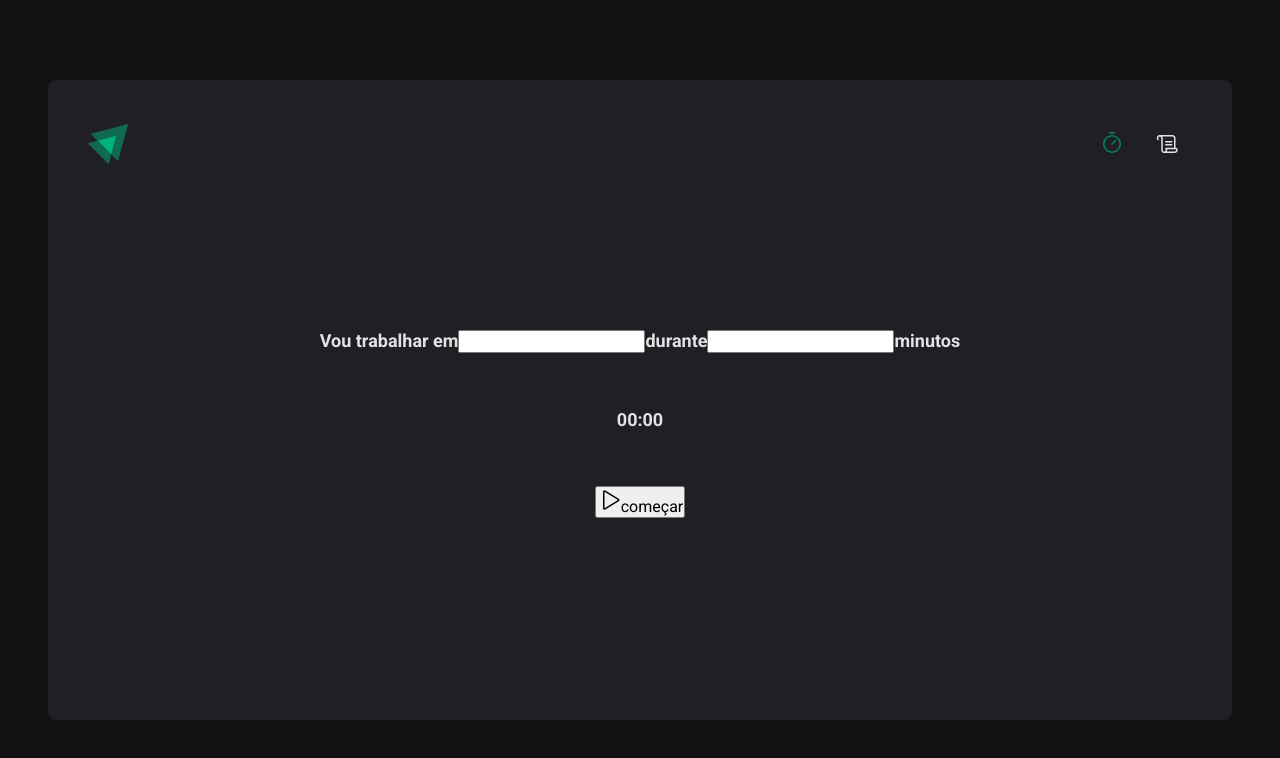
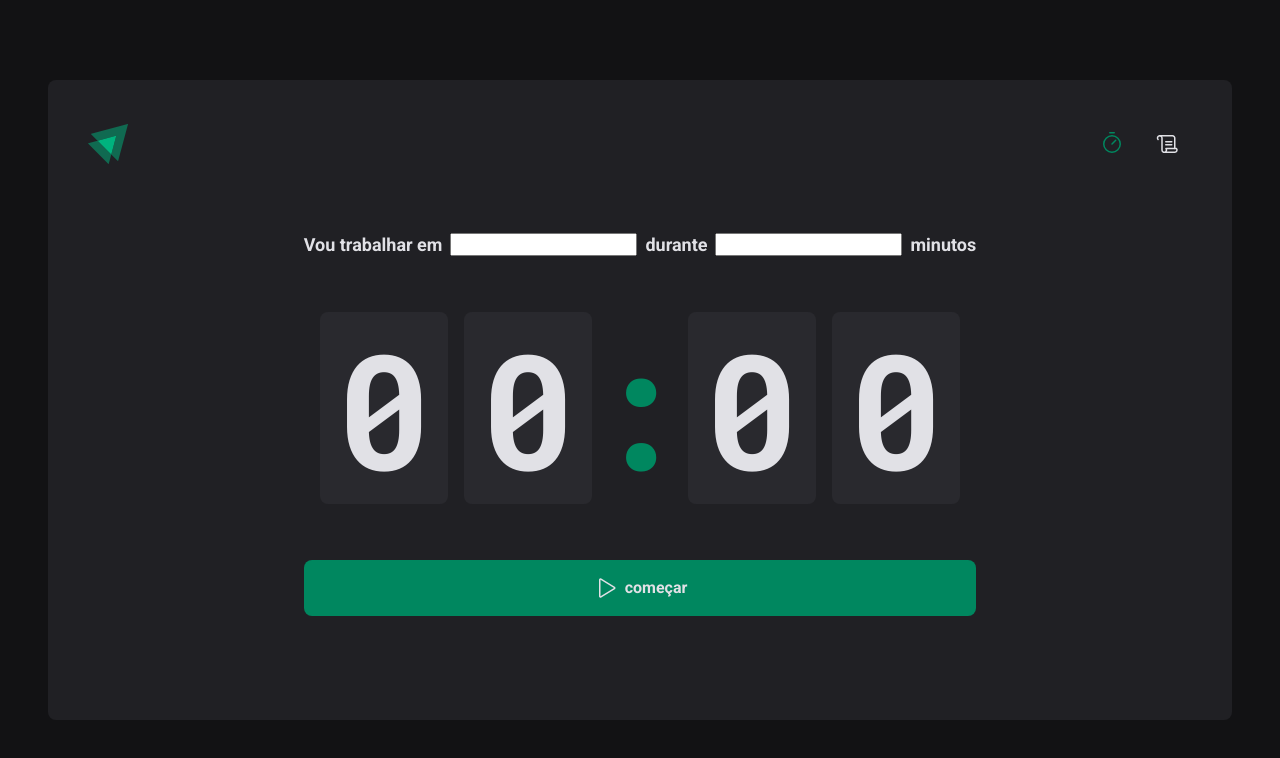
Before and after one commit to Hugovarellaa/Ignite-lab, a React (Vite) app in the folder ignite-timer/: page / in a window 1280 px wide. Shown: the top 758 px of the page. Built offline with nearby package versions, Linux system fonts and the light colour scheme.

Commit message:
Estilos button

```diff
--- a/ignite-timer/src/pages/Home/index.tsx
+++ b/ignite-timer/src/pages/Home/index.tsx
@@ -1,11 +1,18 @@
 import { Play } from 'phosphor-react'
-import { ContainerHome, CountdownContainer, FormContainer } from './styles'
+import {
+  ContainerHome,
+  CountdownContainer,
+  FormContainer,
+  Separator,
+  // eslint-disable-next-line prettier/prettier
+  StartCountDownButton
+} from './styles'
 
 export function Home() {
   return (
     <ContainerHome>
-      <FormContainer>
-        <div>
+      <form>
+        <FormContainer>
           <label htmlFor="task">Vou trabalhar em</label>
           <input id="task" />
 
@@ -13,21 +20,21 @@ export function Home() {
           <input type="number" id="minutesAmount" />
 
           <span>minutos</span>
-        </div>
+        </FormContainer>
 
         <CountdownContainer>
           <span>0</span>
           <span>0</span>
-          <span>:</span>
+          <Separator>:</Separator>
           <span>0</span>
           <span>0</span>
         </CountdownContainer>
 
-        <button type="submit">
+        <StartCountDownButton type="submit">
           <Play size={24} />
           começar
-        </button>
-      </FormContainer>
+        </StartCountDownButton>
+      </form>
     </ContainerHome>
   )
 }
--- a/ignite-timer/src/pages/Home/styles.ts
+++ b/ignite-timer/src/pages/Home/styles.ts
@@ -16,7 +16,7 @@ export const ContainerHome = styled.main`
   }
 `
 
-export const FormContainer = styled.form`
+export const FormContainer = styled.div`
   width: 100%;
   display: flex;
   align-items: center;
@@ -28,4 +28,47 @@ export const FormContainer = styled.form`
   flex-wrap: wrap;
 `
 
-export const CountdownContainer = styled.div``
+export const CountdownContainer = styled.div`
+  font-family: 'Roboto Mono', monospace;
+  font-size: 10rem;
+  line-height: 8rem;
+  color: ${({ theme }) => theme.colors['gray-100']};
+  display: flex;
+  gap: 1rem;
+
+  span {
+    background-color: ${({ theme }) => theme.colors['gray-700']};
+    padding: 2rem 1rem;
+    border-radius: 8px;
+  }
+`
+
+export const Separator = styled.div`
+  padding: 2rem 0;
+  color: ${({ theme }) => theme.colors['green-500']};
+
+  width: 4rem;
+  overflow: hidden;
+  display: flex;
+  justify-content: center;
+`
+export const StartCountDownButton = styled.button`
+  width: 100%;
+  border: 0;
+  padding: 1rem;
+  border-radius: 8px;
+
+  display: flex;
+  align-items: center;
+  justify-content: center;
+
+  gap: 0.5rem;
+  font-weight: bold;
+
+  background-color: ${({ theme }) => theme.colors['green-500']};
+  color: ${({ theme }) => theme.colors['gray-100']};
+
+  &:hover {
+    background-color: ${({ theme }) => theme.colors['green-700']};
+  }
+`
--- a/ignite-timer/src/styles/GlobalStyles.ts
+++ b/ignite-timer/src/styles/GlobalStyles.ts
@@ -21,6 +21,7 @@ export const GlobalStyles = createGlobalStyle`
     font-family: "Roboto", sans-serif;
     font-size: 1rem;
     font-weight: 400;
+    -webkit-font-smoothing: antialiased;
   }
 
   button {
```
